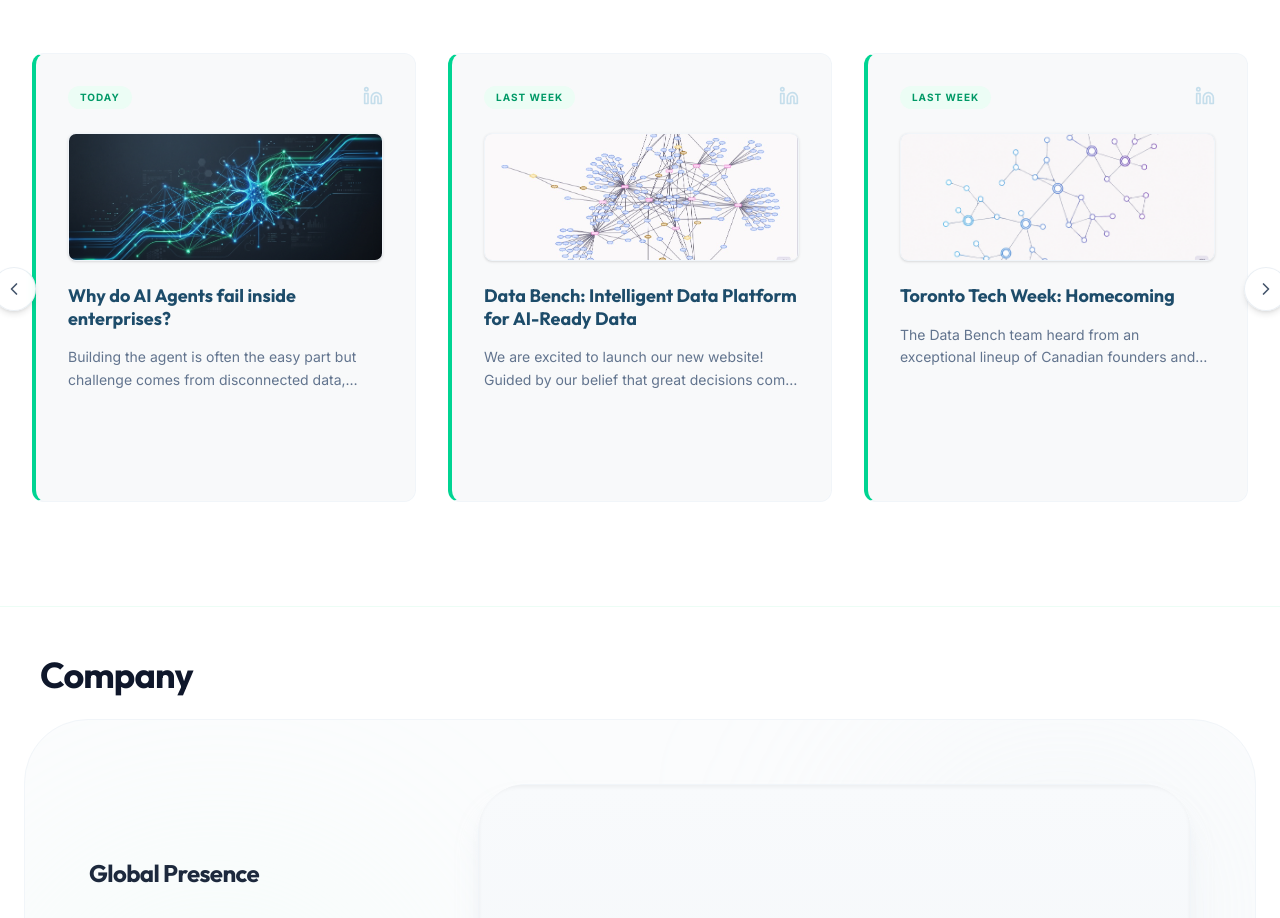
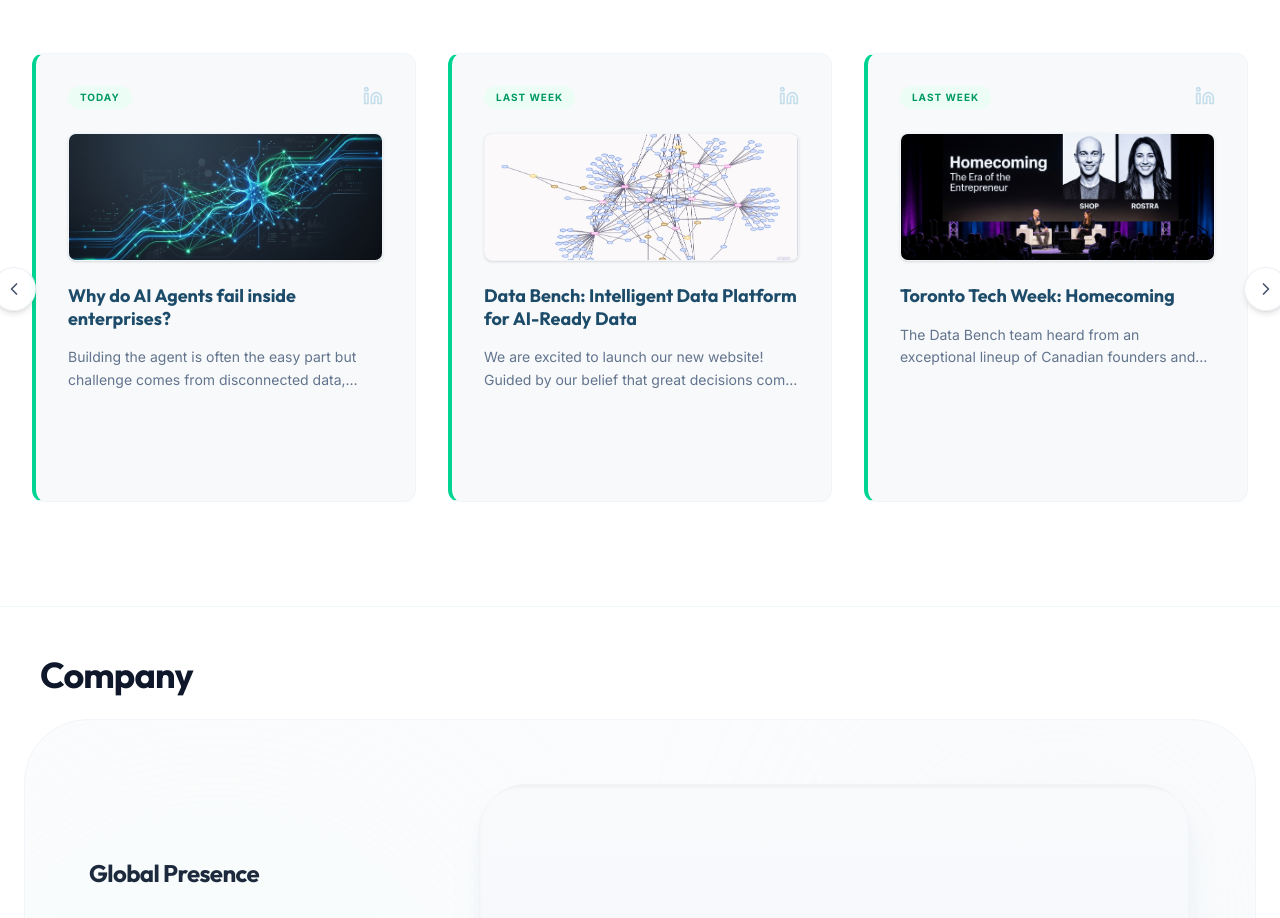
Before and after one commit to msantacruz777/Databench, a React (Vite) app: page / in a window 1280 px wide. Shown: the part 4740-5658 px from the top of the page. Built offline with nearby package versions, Linux system fonts and the light colour scheme; no server answers.

Commit message:
feat(assets): update Toronto Tech Week event image

```diff
--- a/src/App.tsx
+++ b/src/App.tsx
@@ -247,7 +247,7 @@
       badge: "Last week",
       title: "Toronto Tech Week: Homecoming",
       text: "The Data Bench team heard from an exceptional lineup of Canadian founders and technology leaders at Toronto Tech Week Homecoming, highlighting the scalable global tech transformation and resilient leadership shaping the future of innovation.",
-      image: "/image7.png",
+      image: "/toronto_tech_week.png",
       url: "https://www.linkedin.com/feed/update/urn:li:activity:7465494536358686720"
     },
     {
```
Also changed, not shown: public/toronto_tech_week.png (added).
